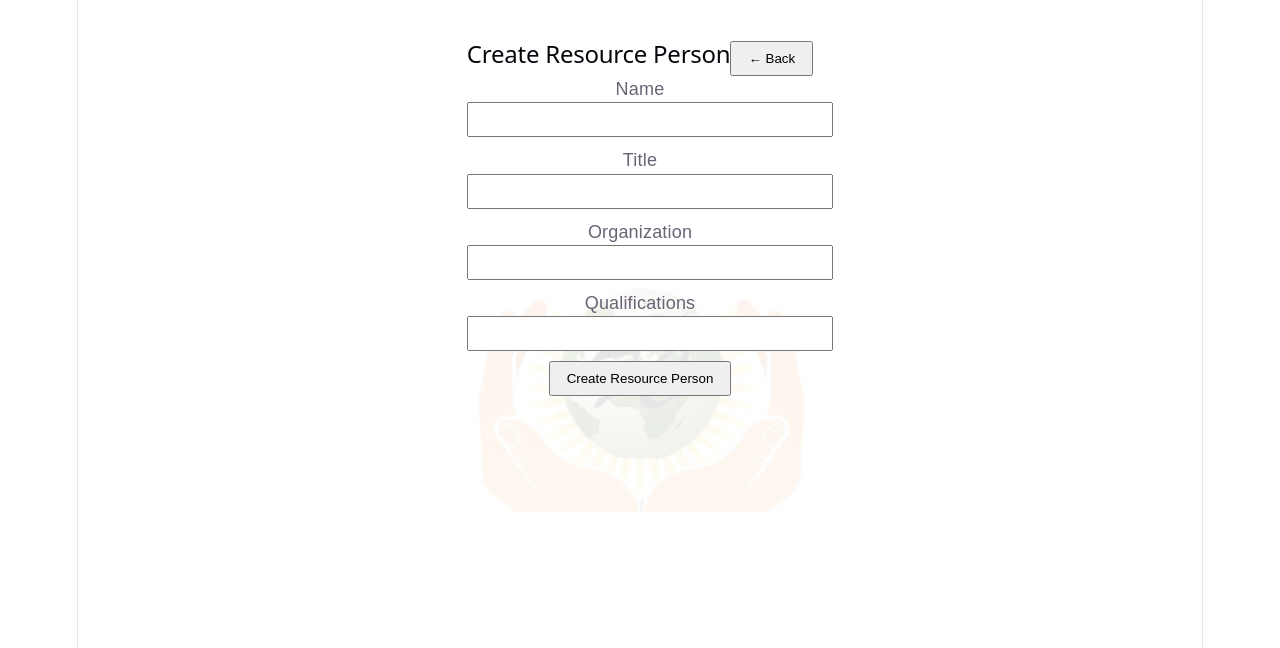
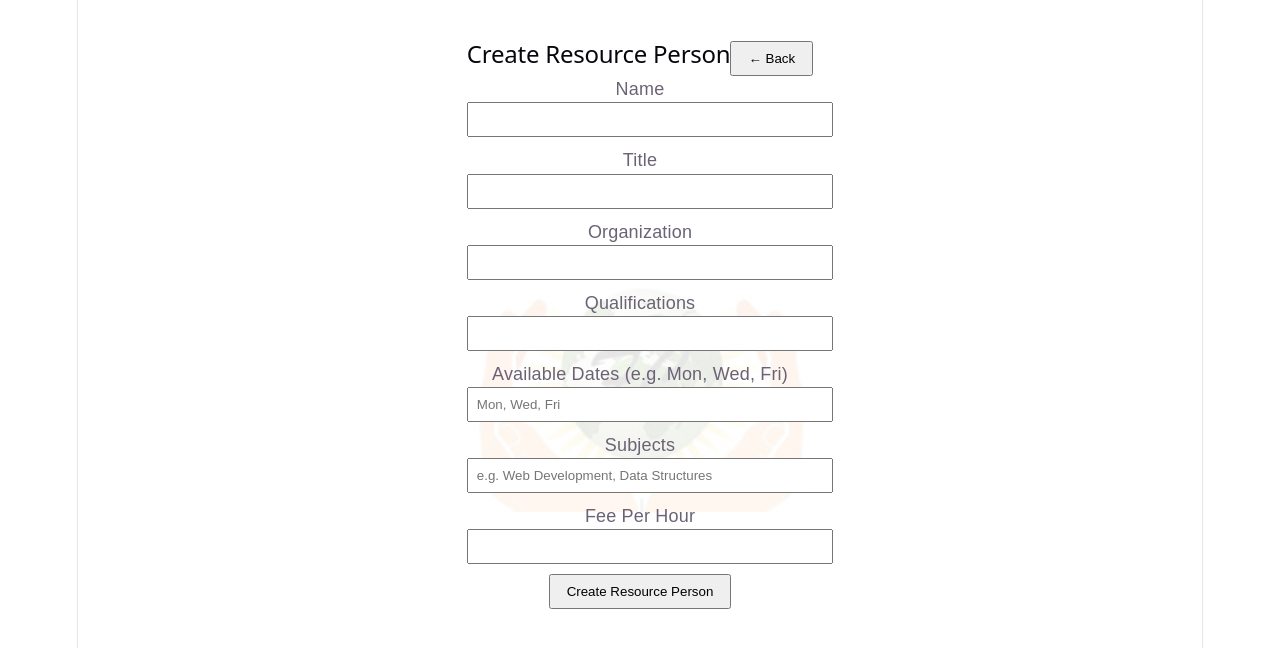
Before and after one commit to HeshanLokugamage/Fetchtms, a React app in the folder frontend/: page /admin/operations/create-resource-person in a window 1280 px wide. Shown: the top 648 px of the page. Built offline with nearby package versions, Linux system fonts and the light colour scheme; sample sign-in values are in the browser's storage; the HTML template or start-up script is replaced by a standard one.

Commit message:
Add level to courses, available_dates/subjects/fee_per_hour to resource_persons

```diff
--- a/frontend/src/pages/CoursesPage.jsx
+++ b/frontend/src/pages/CoursesPage.jsx
@@ -21,6 +21,7 @@
   const [maxParticipants, setMaxParticipants] = useState('');
   const [fee, setFee] = useState('');
   const [certificateType, setCertificateType] = useState('');
+  const [level, setLevel] = useState('');
 
   const getHeaders = () => {
     const token = localStorage.getItem('token');
@@ -67,13 +68,15 @@
         end_date: endDate,
         max_participants: maxParticipants,
         fee,
-        certificate_type: certificateType
+        certificate_type: certificateType,
+        level
       }, { headers: getHeaders() });
 
       setMessage('Course created successfully');
       setCode(''); setName(''); setCategory(''); setDescription('');
       setDuration(''); setSessionsCount(''); setTrainingMode(''); setVenue('');
       setStartDate(''); setEndDate(''); setMaxParticipants(''); setFee(''); setCertificateType('');
+      setLevel('');
       loadCourses();
     } catch (err) {
       setError(err.response?.data?.error || 'Failed to create course');
@@ -99,6 +102,18 @@
         <div style={{ marginBottom: '10px' }}>
           <label>Name</label><br />
           <input value={name} onChange={e => setName(e.target.value)} style={{ width: '100%', padding: '8px' }} required />
+        </div>
+        <div style={{ marginBottom: '10px' }}>
+          <label>Level</label><br />
+          <select value={level} onChange={e => setLevel(e.target.value)} style={{ width: '100%', padding: '8px' }}>
+            <option value="">Select Level</option>
+            <option value="Certificate">Certificate</option>
+            <option value="Diploma">Diploma</option>
+            <option value="Degree">Degree</option>
+            <option value="NVQ Level 1">NVQ Level 1</option>
+            <option value="NVQ Level 2">NVQ Level 2</option>
+            <option value="NVQ Level 3">NVQ Level 3</option>
+          </select>
         </div>
         <div style={{ marginBottom: '10px' }}>
           <label>Category</label><br />
@@ -155,7 +170,7 @@
       <h3>Courses ({courses.length})</h3>
       <table border="1" cellPadding="8" style={{ borderCollapse: 'collapse', width: '100%' }}>
         <thead>
-          <tr><th>ID</th><th>Code</th><th>Name</th><th>Status</th><th>Action</th></tr>
+          <tr><th>ID</th><th>Code</th><th>Name</th><th>Level</th><th>Status</th><th>Action</th></tr>
         </thead>
         <tbody>
           {courses.map(c => (
@@ -163,6 +178,7 @@
               <td>{c.course_id}</td>
               <td>{c.code}</td>
               <td>{c.name}</td>
+              <td>{c.level || '—'}</td>
               <td>{c.status}</td>
               <td>
                 {c.status !== 'published' ? (
--- a/frontend/src/pages/CreateResourcePersonPage.jsx
+++ b/frontend/src/pages/CreateResourcePersonPage.jsx
@@ -11,6 +11,9 @@
   const [rpTitle, setRpTitle] = useState('');
   const [rpOrganization, setRpOrganization] = useState('');
   const [rpQualifications, setRpQualifications] = useState('');
+  const [rpAvailableDates, setRpAvailableDates] = useState('');
+  const [rpSubjects, setRpSubjects] = useState('');
+  const [rpFeePerHour, setRpFeePerHour] = useState('');
 
   const getHeaders = () => {
     const token = localStorage.getItem('token');
@@ -22,10 +25,17 @@
     setMessage(''); setError('');
     try {
       const res = await axios.post('https://fetchtms.onrender.com/resource-persons', {
-        name: rpName, title: rpTitle, organization: rpOrganization, qualifications: rpQualifications
+        name: rpName,
+        title: rpTitle,
+        organization: rpOrganization,
+        qualifications: rpQualifications,
+        available_dates: rpAvailableDates,
+        subjects: rpSubjects,
+        fee_per_hour: rpFeePerHour
       }, { headers: getHeaders() });
       setMessage(`Resource person created! Trainer ID: ${res.data.resourcePerson.trainer_id}`);
       setRpName(''); setRpTitle(''); setRpOrganization(''); setRpQualifications('');
+      setRpAvailableDates(''); setRpSubjects(''); setRpFeePerHour('');
     } catch (err) {
       setError(err.response?.data?.error || 'Failed to create resource person');
     }
@@ -58,6 +68,18 @@
           <label>Qualifications</label><br />
           <input value={rpQualifications} onChange={e => setRpQualifications(e.target.value)} style={{ width: '100%', padding: '8px' }} />
         </div>
+        <div style={{ marginBottom: '10px' }}>
+          <label>Available Dates (e.g. Mon, Wed, Fri)</label><br />
+          <input value={rpAvailableDates} onChange={e => setRpAvailableDates(e.target.value)} style={{ width: '100%', padding: '8px' }} placeholder="Mon, Wed, Fri" />
+        </div>
+        <div style={{ marginBottom: '10px' }}>
+          <label>Subjects</label><br />
+          <input value={rpSubjects} onChange={e => setRpSubjects(e.target.value)} style={{ width: '100%', padding: '8px' }} placeholder="e.g. Web Development, Data Structures" />
+        </div>
+        <div style={{ marginBottom: '10px' }}>
+          <label>Fee Per Hour</label><br />
+          <input type="number" value={rpFeePerHour} onChange={e => setRpFeePerHour(e.target.value)} style={{ width: '100%', padding: '8px' }} />
+        </div>
         <button type="submit" style={{ padding: '8px 16px' }}>Create Resource Person</button>
       </form>
     </div>
```
